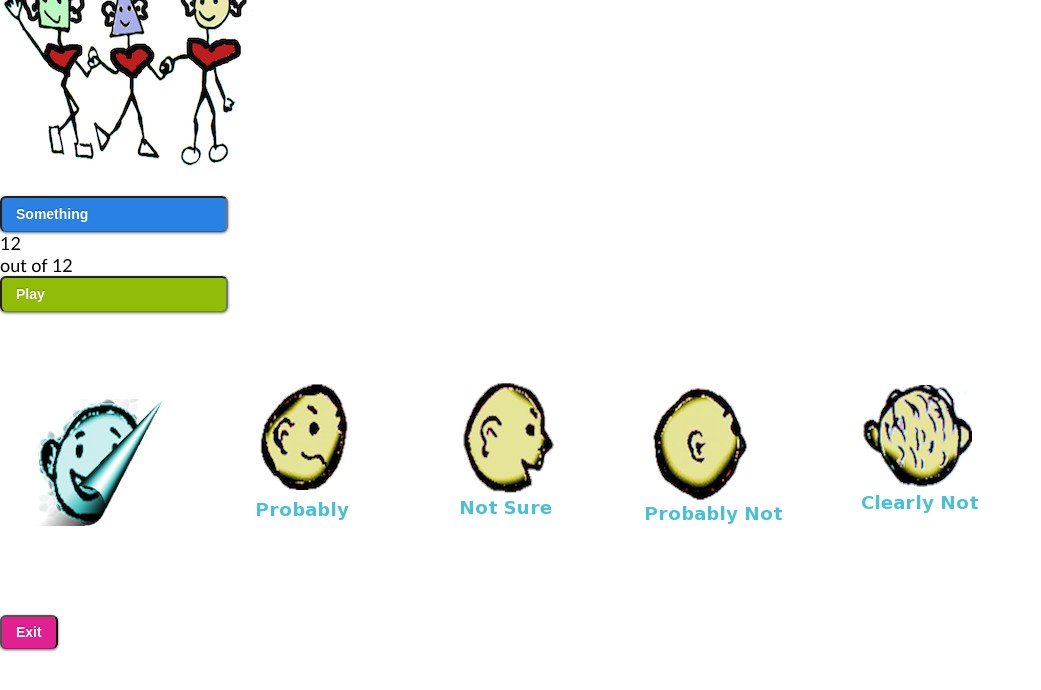
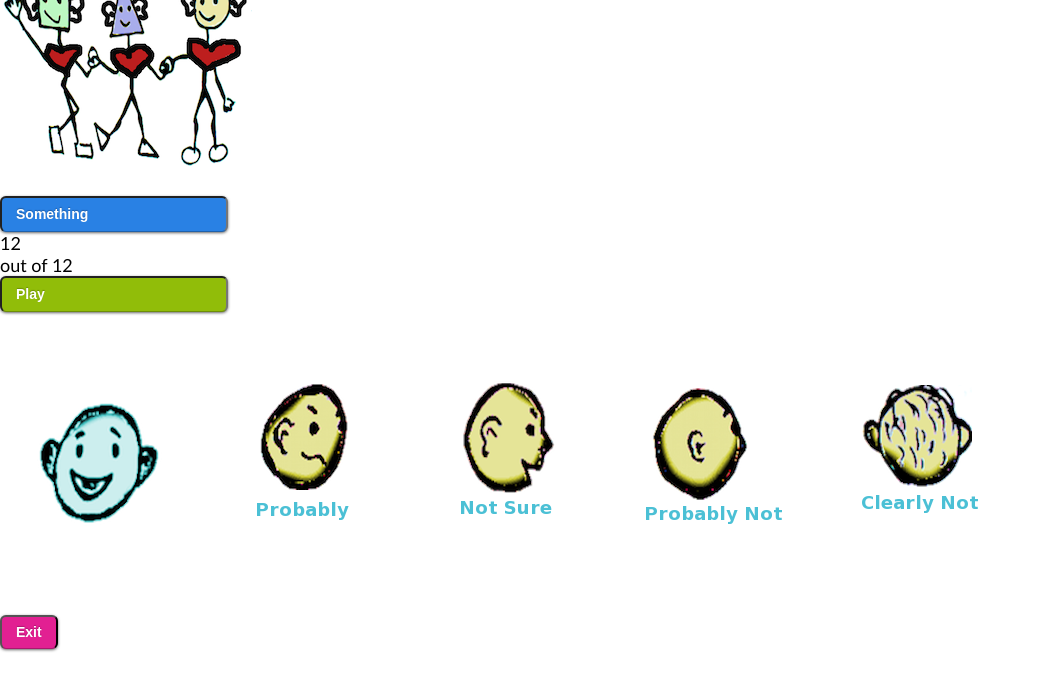
Before and after one commit to AccentsResearchLab/GamifyPsycholinguisticsExperiments, a website: page public/view/main.html in a window 1280 px wide. In both pictures the pointer is over the button 100 px from the left and 552 px from the top of the page. Shown: the part 90-780 px from the top of the page, without its empty margins (0-1041 px from the left). Drawn offline with Linux system fonts and the light colour scheme.

Commit message:
adding clicked images

```diff
--- a/public/css/vote.css
+++ b/public/css/vote.css
@@ -8,6 +8,10 @@
 	height:300px;
 }
 .vote1:hover{
+	background-image: url('./../images/1b.png');
+
+}
+.vote1:active{
 	background-image: url('./../images/1clicked.png');
 
 }
```
